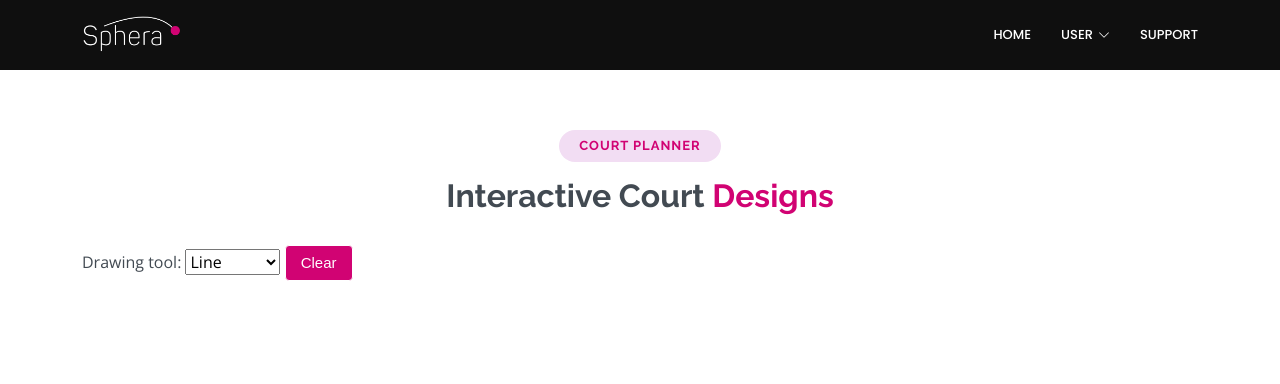
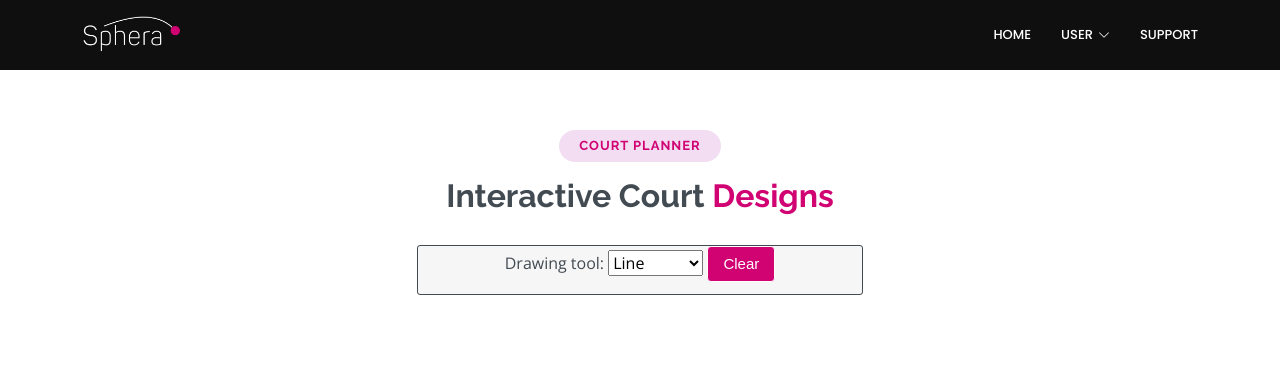
Before and after one commit to bu5to/SOFT7003-G2, a Flask app: page /courtplanner in a window 1280 px wide. Shown: the top 384 px of the page. Run offline with Flask 2, Linux system fonts and the light colour scheme; parts of the project's set-up code (start-up, migrations or seed data) failed here and were passed over; some libraries are stand-ins or nearby versions.

Commit message:
Update courtplanner.html

```diff
--- a/templates/courtplanner.html
+++ b/templates/courtplanner.html
@@ -69,7 +69,7 @@
     left: 1px;
   }
   #dtool {
-    margin: 0, auto;
+    margin-right: auto;
   }
 
   .button {
@@ -86,7 +86,7 @@
     padding: 6px 15px;
     text-decoration: none;
     text-shadow: 0px 1px 0px #d10373;
-    margin: 0, auto;
+    margin-right: auto;
   }
   .button:hover {
     background: linear-gradient(to bottom, #d10373 5%, #d10373 100%);
@@ -94,6 +94,20 @@
   }
   .button:active {
     position: relative;
+  }
+  .toolbarContainer {
+    display: flex;
+  }
+  .toolbar {
+    height: 50px;
+    width: 40%;
+    background-color: #f6f6f6;
+    display: inline-block;
+    margin: auto;
+    border-radius: 3px;
+    border-style: solid;
+    border-width: thin;
+    text-align: center;
   }
 </style>
 <script>
```
